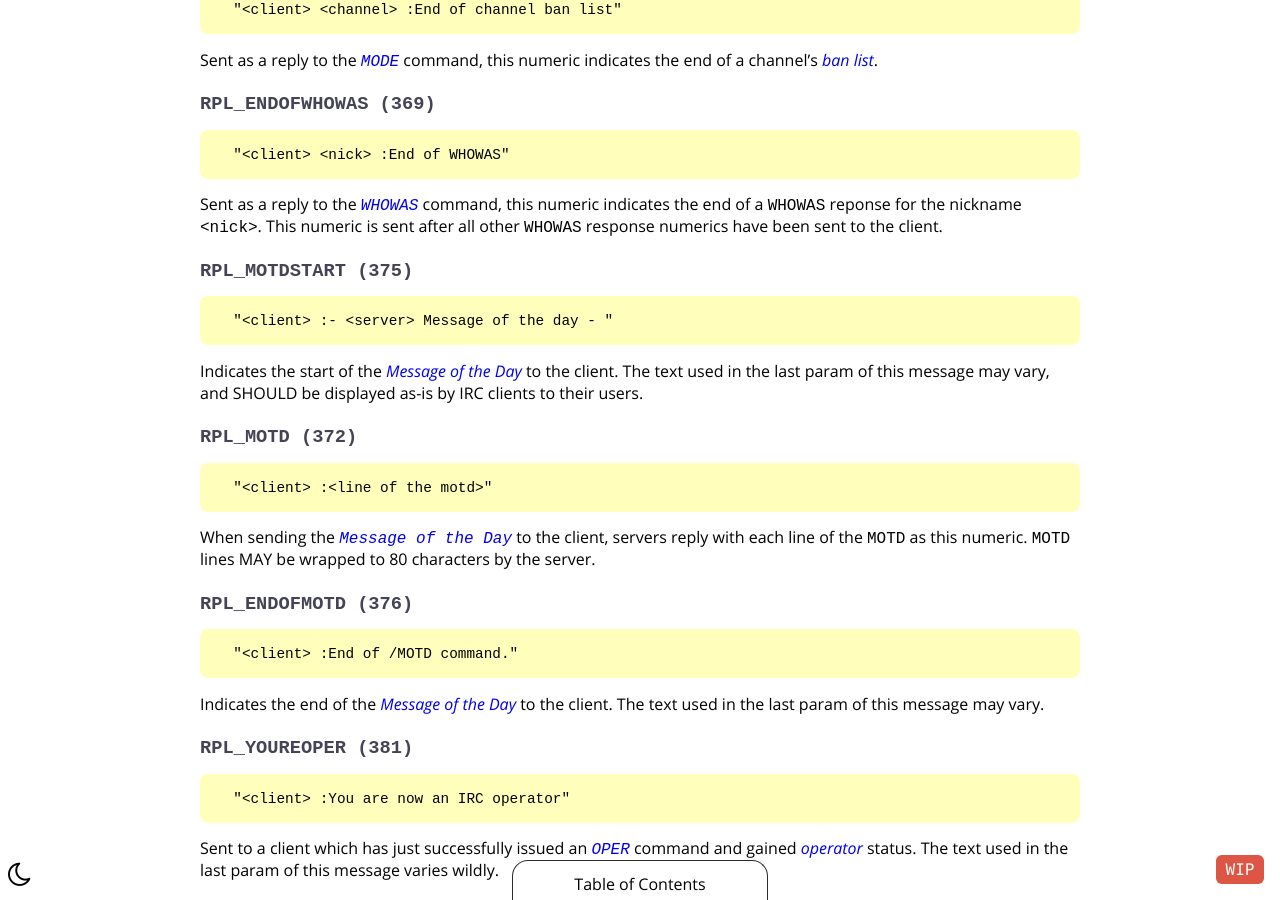
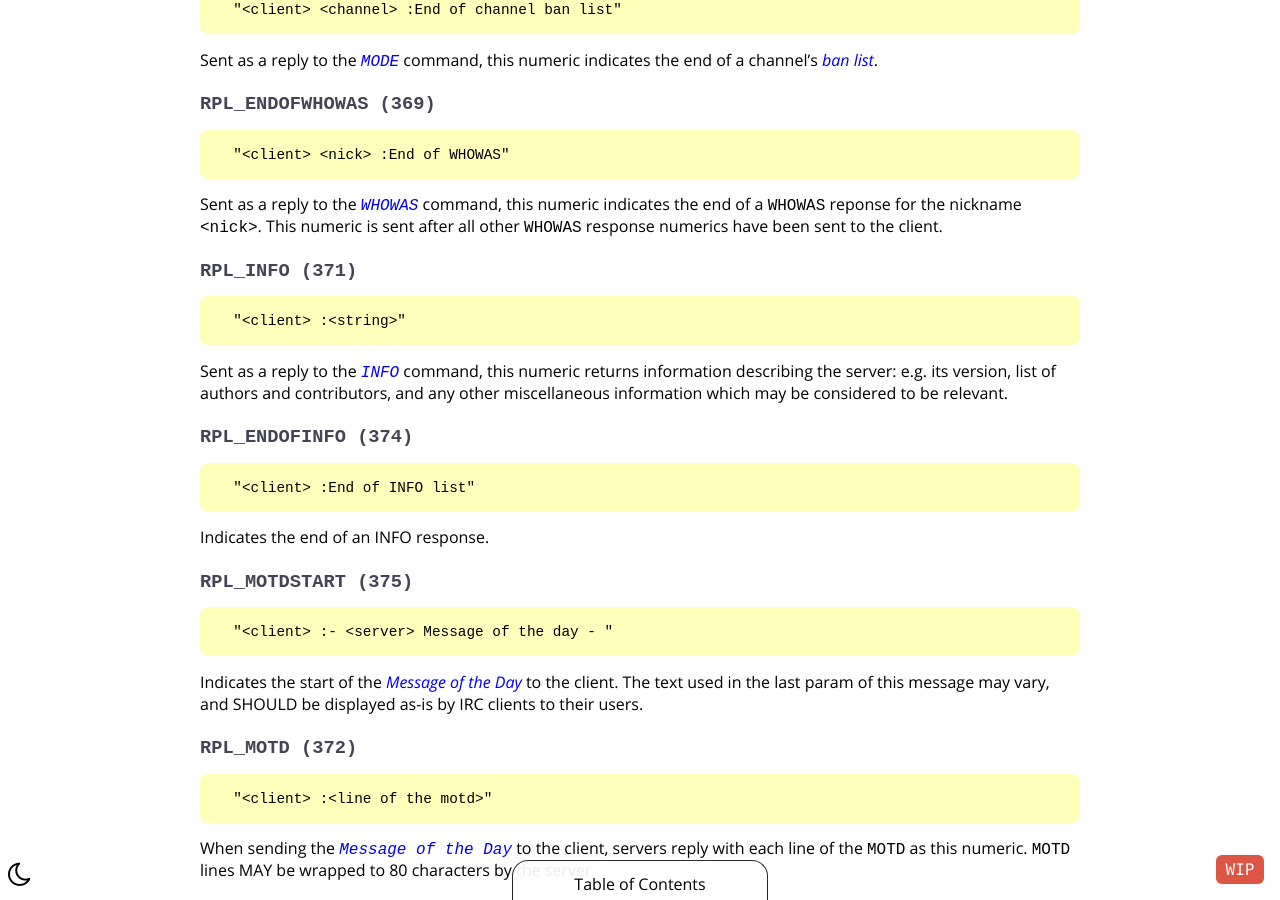
Before and after one commit to ircdocs/modern-irc, a Jekyll site: the page built from index.md, in a window 1280 px wide and 900 px high, scrolled down 54503 px. Built offline with Jekyll 4.4.1, drawn with Linux system fonts in a browser that asks for light colours.

Commit message:
Document INFO replies

```diff
--- a/_includes/modern-appendix.md
+++ b/_includes/modern-appendix.md
@@ -584,6 +584,18 @@ Sent as a reply to the {% message MODE %} command, this numeric indicates the en
       "<client> <nick> :End of WHOWAS"
 
 Sent as a reply to the {% message WHOWAS %} command, this numeric indicates the end of a `WHOWAS` reponse for the nickname `<nick>`. This numeric is sent after all other `WHOWAS` response numerics have been sent to the client.
+
+{% numericheader RPL_INFO %}
+
+      "<client> :<string>"
+
+Sent as a reply to the {% message INFO %} command, this numeric returns information describing the server: e.g. its version, list of authors and contributors, and any other miscellaneous information which may be considered to be relevant.
+
+{% numericheader RPL_ENDOFINFO %}
+
+      "<client> :End of INFO list"
+
+Indicates the end of an INFO response.
 
 {% numericheader RPL_MOTDSTART %}
 
```
